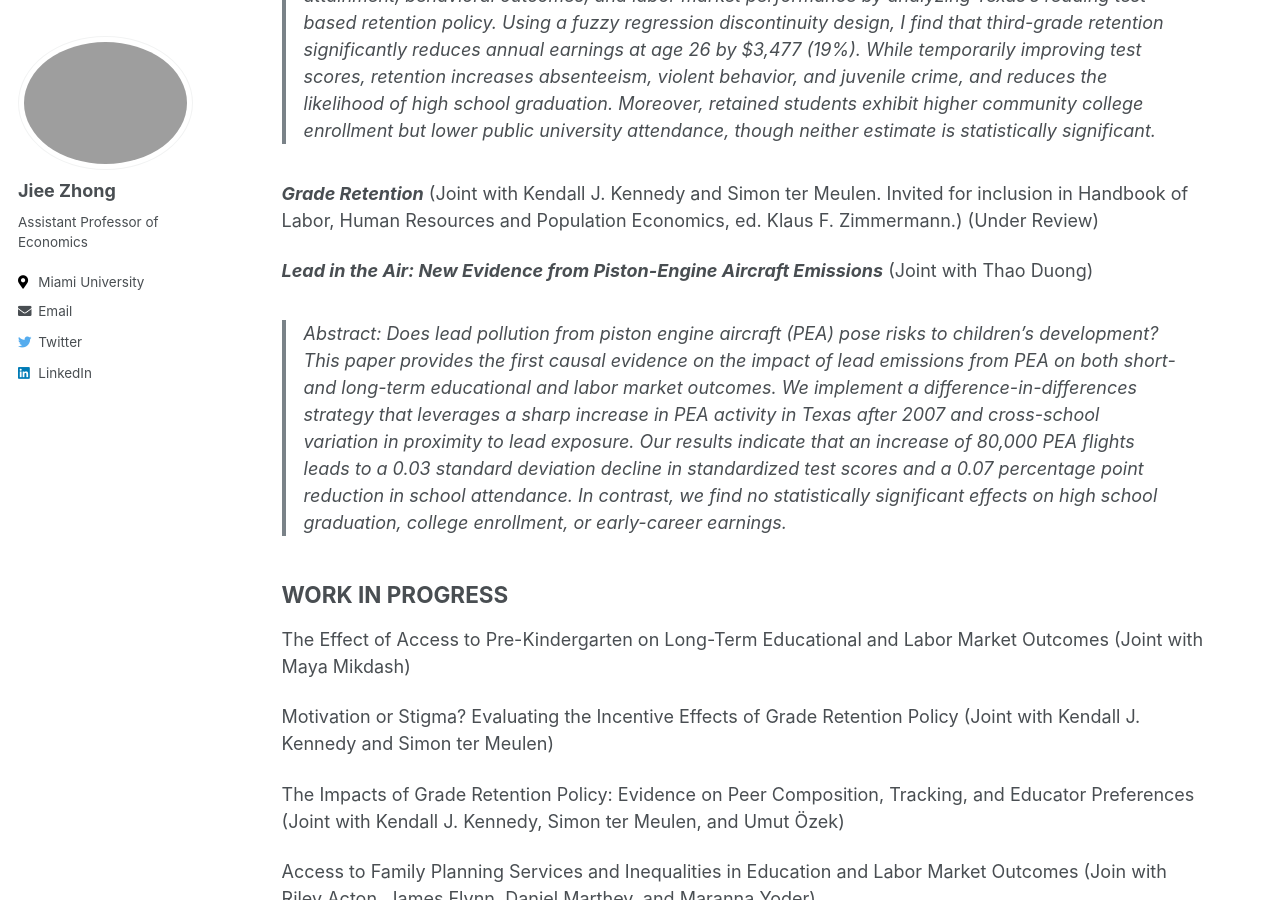
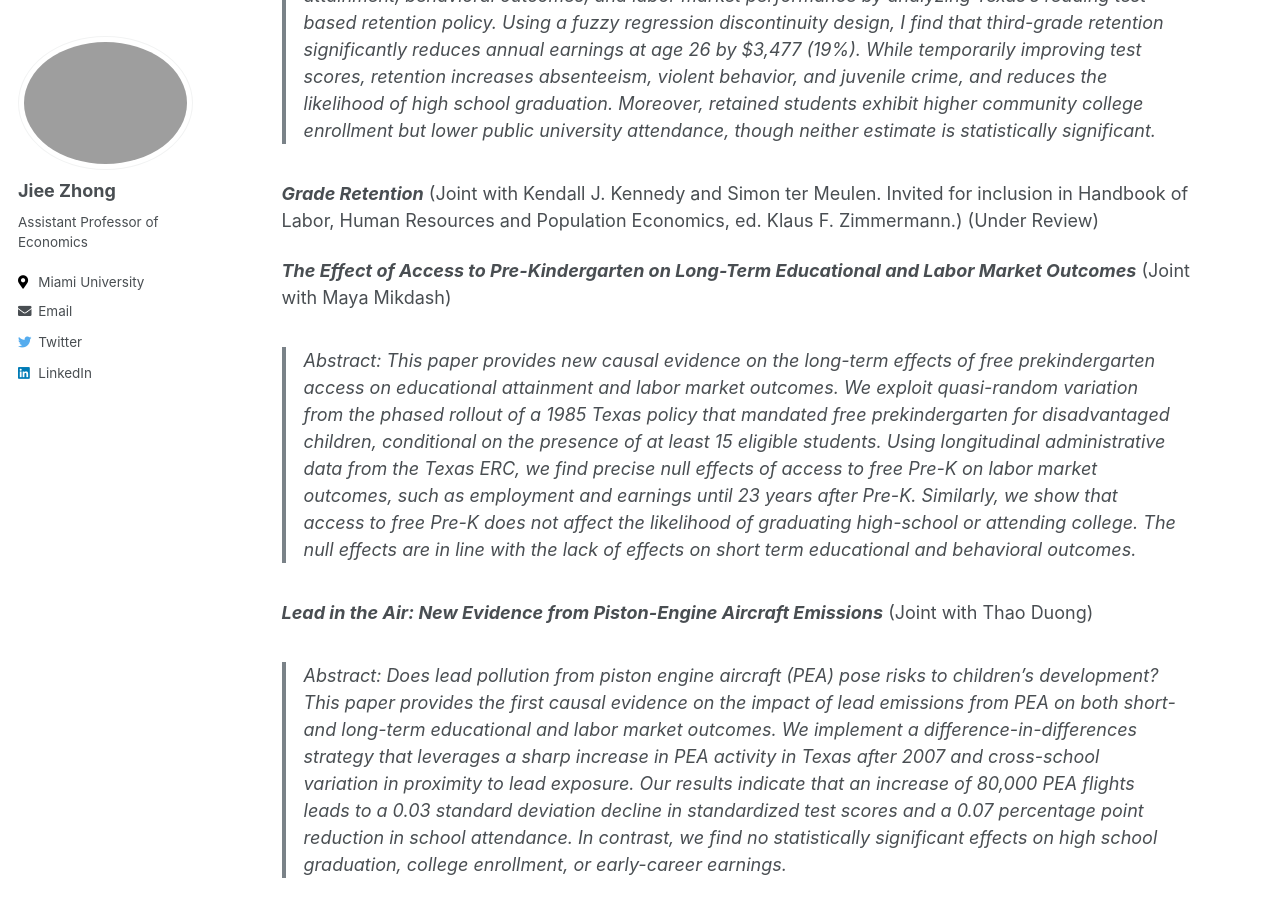
Before and after one commit to jieezhong/jieezhong.github.io, a Jekyll site: the page built from _pages/research.md, in a window 1280 px wide and 900 px high, scrolled down 960 px. Built offline with Jekyll 4.4.1, drawn with Linux system fonts in a browser that asks for light colours.

Commit message:
Update research.md

```diff
--- a/_pages/research.md
+++ b/_pages/research.md
@@ -25,6 +25,10 @@ Conditional acceptance at the <ins> American Economic Journal: Applied Economics
 
 ***Grade Retention*** (Joint with Kendall J. Kennedy and Simon ter Meulen. Invited for inclusion in Handbook of Labor, Human Resources and Population Economics, ed. Klaus F. Zimmermann.) (Under Review)
 
+***The Effect of Access to Pre-Kindergarten on Long-Term Educational and Labor Market Outcomes*** (Joint with Maya Mikdash)
+
+> Abstract: This paper provides new causal evidence on the long-term effects of free prekindergarten access on educational attainment and labor market outcomes. We exploit quasi-random variation from the phased rollout of a 1985 Texas policy that mandated free prekindergarten for disadvantaged children, conditional on the presence of at least 15 eligible students. Using longitudinal administrative data from the Texas ERC, we find precise null effects of access to free Pre-K on labor market outcomes, such as employment and earnings until 23 years after Pre-K. Similarly, we show that access to free Pre-K does not affect the likelihood of graduating high-school or attending college. The null effects are in line with the lack of effects on short term educational and behavioral outcomes.
+
 ***Lead in the Air: New Evidence from Piston-Engine Aircraft Emissions*** (Joint with Thao Duong)
 
 > Abstract: Does lead pollution from piston engine aircraft (PEA) pose risks to children’s development? This paper provides the first causal evidence on the impact of lead emissions from PEA on both short- and long-term educational and labor market outcomes. We implement a difference-in-differences strategy that leverages a sharp increase in PEA activity in Texas after 2007 and cross-school variation in proximity to lead exposure. Our results indicate that an increase of 80,000 PEA flights leads to a 0.03 standard deviation decline in standardized test scores and a 0.07 percentage point reduction in school attendance. In contrast, we find no statistically significant effects on high school graduation, college enrollment, or early-career earnings.
```
Also changed, not shown: other parts of _pages/research.md (+1 -1 lines).
